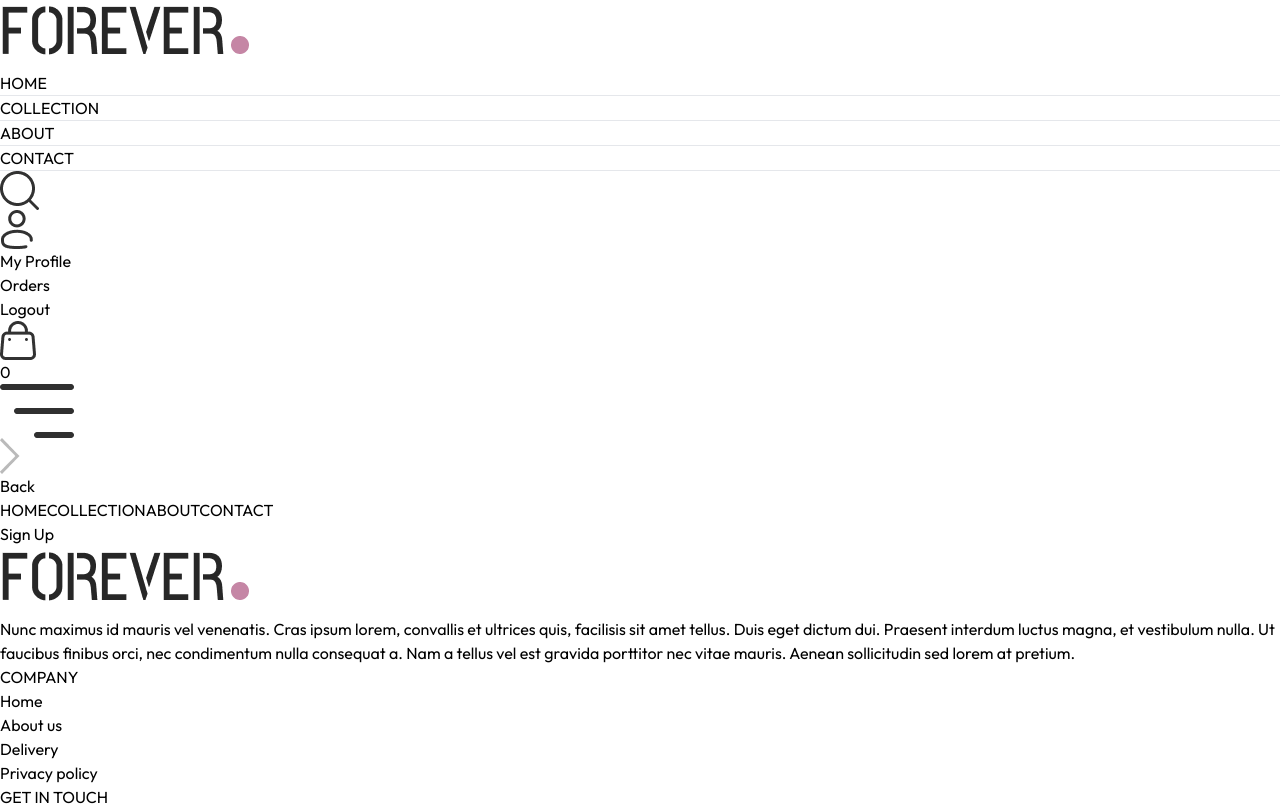
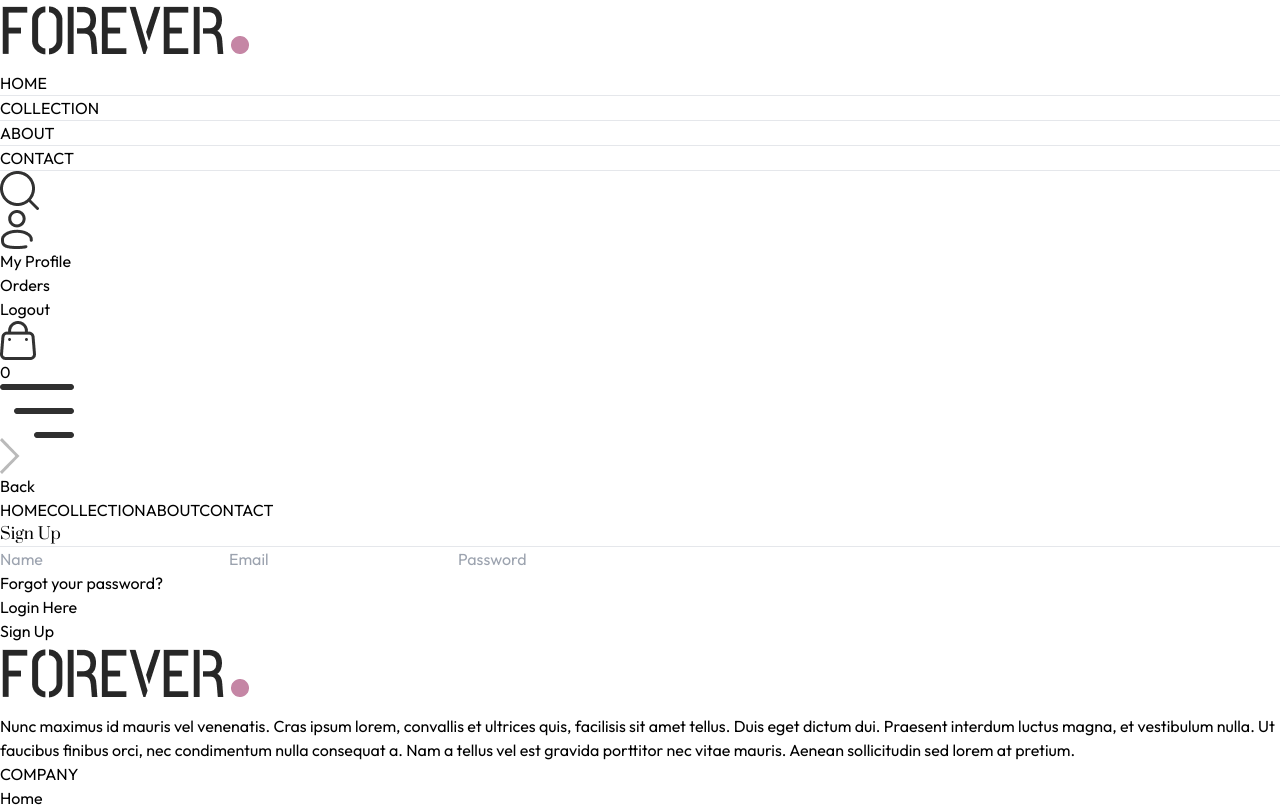
Before and after one commit to felipegbpr/mern-stack-app-forever-ecommerce, a React (Vite) app in the folder frontend/: page /login in a window 1280 px wide. Shown: the top 807 px of the page. Built offline with nearby package versions, Linux system fonts and the light colour scheme.

Commit message:
feat: update layout

```diff
--- a/frontend/src/pages/About.jsx
+++ b/frontend/src/pages/About.jsx
@@ -1,7 +1,45 @@
 import React from 'react';
 
+import Title from '../components/Title';
+import {assets} from '../assets/assets';
+
 const About = () => {
-  return <div></div>;
+  return (
+    <div>
+      <div className='text-2xl text-center pt-8 border-t'>
+        <Title text1={'ABOUT'} text2={'US'} />
+      </div>
+
+      <div className='my-10 flex flex-col md:flex-row gap-16'>
+        <img className='w-full md:max-w-[450px]' src={assets.about_img} alt="" />
+        <div className="flex flex-col justify-center gap-6 md:w-2/4 text-gray-600">
+          <p>Pellentesque eu rhoncus dui. Duis egestas felis et lacus varius, ut molestie ex maximus. Proin vel orci tellus. Sed volutpat tellus id dui vestibulum, sed molestie leo venenatis. Cras tincidunt tincidunt mi eu lacinia. Orci varius natoque penatibus et magnis dis parturient montes, nascetur ridiculus mus.</p>
+          <p>Integer facilisis odio vitae massa pretium ornare. Cras pulvinar elit sit amet tincidunt pharetra. Sed sed ipsum eget orci ultrices ultricies vitae congue ex. Nulla ullamcorper finibus orci sed dignissim. Fusce ligula est, faucibus consequat arcu et, placerat luctus ligula.</p>
+          <b className='text-gray-800'>Our Mission</b>
+          <p>Curabitur id mollis nisl, vestibulum vestibulum ante. Integer sed ligula molestie, mattis neque et, lacinia nibh. Mauris sagittis nisl ac neque pharetra tincidunt. Proin egestas sollicitudin nibh, vitae dapibus mi iaculis id. Donec non porta mauris. Ut placerat mi a nunc aliquet, et sollicitudin dolor tincidunt.</p>
+        </div>
+      </div>
+
+      <div className='text-xl py-4'>
+          <Title text1={'WHY'} text2={'CHOOSE US'} />
+        </div>
+
+      <div className='flex flex-col md:flex-row text-sm mb-20'>
+        <div className='border px-10 md:px-16 py-8 sm:py-20 flex flex-col gap-5'>
+          <b>Quality Assurance:</b>
+          <p className='text-gray-600'>Curabitur id mollis nisl, vestibulum vestibulum ante. Integer sed ligula molestie, mattis neque et, lacinia nibh. Mauris sagittis nisl ac neque pharetra tincidunt. Proin egestas sollicitudin nibh, vitae dapibus mi iaculis id. Donec non porta mauris. Ut placerat mi a nunc aliquet, et sollicitudin dolor tincidunt.</p>
+        </div>
+        <div className='border px-10 md:px-16 py-8 sm:py-20 flex flex-col gap-5'>
+          <b>Convenience:</b>
+          <p className='text-gray-600'>Phasellus ullamcorper, orci quis molestie dictum, ex massa pharetra sem, sit amet ultrices elit mauris id metus. Maecenas tristique elementum diam vel lobortis.</p>
+        </div>
+        <div className='border px-10 md:px-16 py-8 sm:py-20 flex flex-col gap-5'>
+          <b>Exceptional Customer Service:</b>
+          <p className='text-gray-600'>Maecenas faucibus ipsum felis, ut vehicula risus scelerisque sed. Fusce dapibus, magna ut malesuada posuere, mi justo iaculis massa, vel molestie nisi tellus vitae turpis.</p>
+        </div>
+      </div>
+    </div>
+  );
 };
 
 export default About;
--- a/frontend/src/pages/Login.jsx
+++ b/frontend/src/pages/Login.jsx
@@ -1,14 +1,64 @@
 import React, { useState } from 'react';
 
 const Login = () => {
-
   const [currentState, setCurrentState] = useState('Sign Up');
 
+  const onSubmitHandler = async (event) => {
+    event.preventDefault();
+  };
+
   return (
-    <form className='flex flex-col items-center w-[90%] sm:max-w-96 m-auto mt-14 gap-4 text-gray-800'>
+    <form
+      onSubmit={onSubmitHandler}
+      className='flex flex-col items-center w-[90%] sm:max-w-96 m-auto mt-14 gap-4 text-gray-800'
+    >
       <div className='inline-flex items-center gap-2 mb-2 mt-10'>
-        <p>{currentState}</p>
+        <p className='prata-regular text-3xl'>{currentState}</p>
+        <hr className='border-none h-[1.5px] w-8 bg-gray-800' />
       </div>
+      {currentState === 'Login' ? (
+        ''
+      ) : (
+        <input
+          type='text'
+          className='w-full px-3 py-2 border border-gray-800'
+          placeholder='Name'
+          required
+        />
+      )}
+      <input
+        type='email'
+        className='w-full px-3 py-2 border border-gray-800'
+        placeholder='Email'
+        required
+      />
+      <input
+        type='password'
+        className='w-full px-3 py-2 border border-gray-800'
+        placeholder='Password'
+        required
+      />
+      <div className='w-full flex justify-between text-sm mt-[-8px]'>
+        <p className='cursor-pointer'>Forgot your password?</p>
+        {currentState === 'Login' ? (
+          <p
+            onClick={() => setCurrentState('Sign Up')}
+            className='cursor-pointer'
+          >
+            Create account
+          </p>
+        ) : (
+          <p
+            onClick={() => setCurrentState('Login')}
+            className='cursor-pointer'
+          >
+            Login Here
+          </p>
+        )}
+      </div>
+      <button className='bg-black text-white font-light px-8 py-2 mt-4'>
+        {currentState === 'Login' ? 'Sign In' : 'Sign Up'}
+      </button>
     </form>
   );
 };
```
